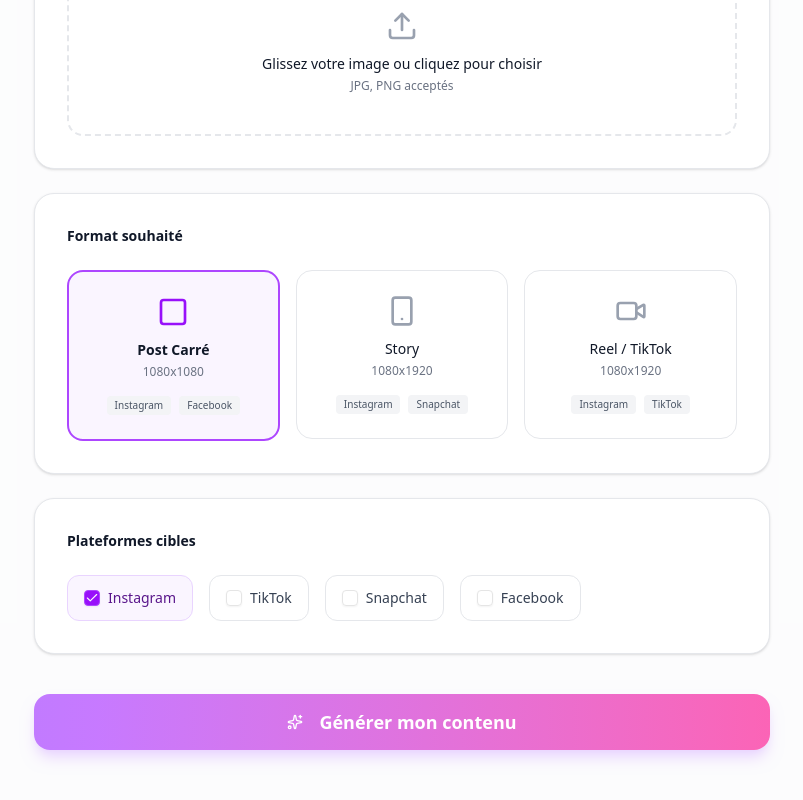
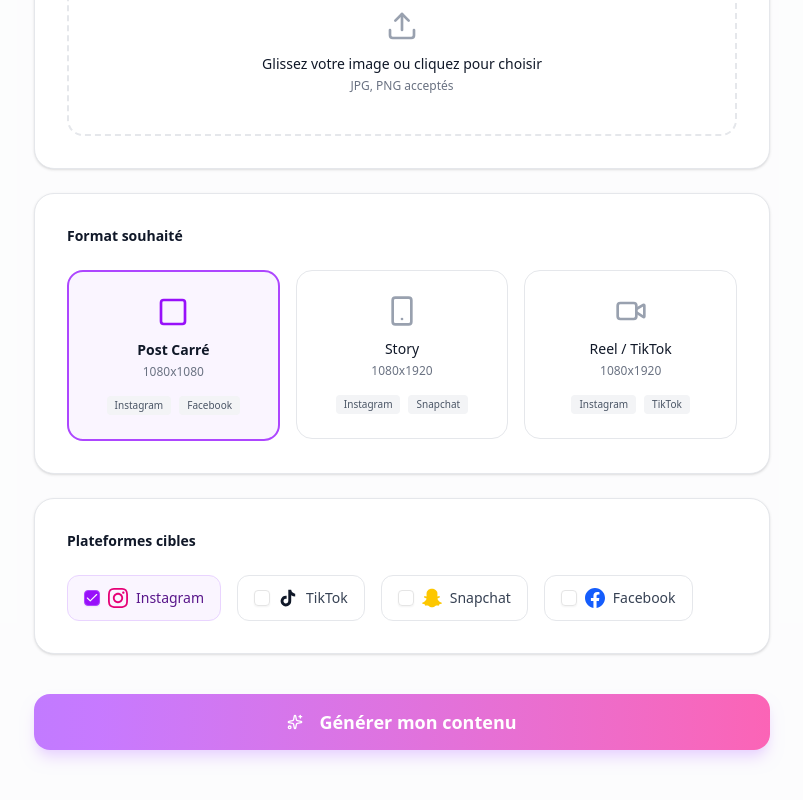
Before and after one commit to hervedombya/creatorflow-ai, a Next.js app: page /create in a window 1280 px wide. Shown: the part 648-1448 px from the top of the page, without its empty margins (238-1041 px from the left). Built offline with nearby package versions, Linux system fonts and the light colour scheme; no server answers.

Commit message:
feat: add social media icon components and integrate them into the create page UI.

```diff
--- a/app/create/page.tsx
+++ b/app/create/page.tsx
@@ -3,6 +3,7 @@ import { Textarea } from "@/components/ui/textarea"
 import { Checkbox } from "@/components/ui/checkbox"
 import { Label } from "@/components/ui/label"
 import { Header } from "@/components/Header"
+import { InstagramIcon, TikTokIcon, SnapchatIcon, FacebookIcon } from "@/components/icons/SocialIcons"
 import { ArrowLeft, Sparkles, Upload, Square, Smartphone, Video } from "lucide-react"
 import Link from "next/link"
 
@@ -102,21 +103,25 @@ export default function Create() {
           <div className="flex flex-wrap gap-4">
              <div className="flex items-center space-x-2 border border-purple-200 bg-purple-50 rounded-lg px-4 py-3 cursor-pointer">
                 <Checkbox id="instagram" defaultChecked className="border-purple-400 data-[state=checked]:bg-purple-600" />
+                <InstagramIcon className="w-5 h-5 text-pink-600" />
                 <Label htmlFor="instagram" className="text-sm font-medium text-purple-900 cursor-pointer">Instagram</Label>
              </div>
 
              <div className="flex items-center space-x-2 border border-gray-200 rounded-lg px-4 py-3 hover:bg-gray-50 cursor-pointer">
                 <Checkbox id="tiktok" />
+                <TikTokIcon className="w-5 h-5 text-gray-900" />
                 <Label htmlFor="tiktok" className="text-sm font-medium text-gray-700 cursor-pointer">TikTok</Label>
              </div>
 
              <div className="flex items-center space-x-2 border border-gray-200 rounded-lg px-4 py-3 hover:bg-gray-50 cursor-pointer">
                 <Checkbox id="snapchat" />
+                <SnapchatIcon className="w-5 h-5 text-yellow-400" />
                 <Label htmlFor="snapchat" className="text-sm font-medium text-gray-700 cursor-pointer">Snapchat</Label>
              </div>
 
              <div className="flex items-center space-x-2 border border-gray-200 rounded-lg px-4 py-3 hover:bg-gray-50 cursor-pointer">
                 <Checkbox id="facebook" />
+                <FacebookIcon className="w-5 h-5 text-blue-600" />
                 <Label htmlFor="facebook" className="text-sm font-medium text-gray-700 cursor-pointer">Facebook</Label>
              </div>
           </div>
--- /dev/null
+++ b/components/icons/SocialIcons.tsx
@@ -0,0 +1,37 @@
+import { cn } from "@/lib/utils"
+
+interface IconProps {
+  className?: string
+}
+
+export function InstagramIcon({ className }: IconProps) {
+  return (
+    <svg className={cn("w-4 h-4", className)} viewBox="0 0 24 24" fill="currentColor">
+      <path d="M12 2.163c3.204 0 3.584.012 4.85.07 3.252.148 4.771 1.691 4.919 4.919.058 1.265.069 1.645.069 4.849 0 3.205-.012 3.584-.069 4.849-.149 3.225-1.664 4.771-4.919 4.919-1.266.058-1.644.07-4.85.07-3.204 0-3.584-.012-4.849-.07-3.26-.149-4.771-1.699-4.919-4.92-.058-1.265-.07-1.644-.07-4.849 0-3.204.013-3.583.07-4.849.149-3.227 1.664-4.771 4.919-4.919 1.266-.057 1.645-.069 4.849-.069zm0-2.163c-3.259 0-3.667.014-4.947.072-4.358.2-6.78 2.618-6.98 6.98-.059 1.281-.073 1.689-.073 4.948 0 3.259.014 3.668.072 4.948.2 4.358 2.618 6.78 6.98 6.98 1.281.058 1.689.072 4.948.072 3.259 0 3.668-.014 4.948-.072 4.354-.2 6.782-2.618 6.979-6.98.059-1.28.073-1.689.073-4.948 0-3.259-.014-3.667-.072-4.947-.196-4.354-2.617-6.78-6.979-6.98-1.281-.059-1.69-.073-4.949-.073zm0 5.838c-3.403 0-6.162 2.759-6.162 6.162s2.759 6.163 6.162 6.163 6.162-2.759 6.162-6.163c0-3.403-2.759-6.162-6.162-6.162zm0 10.162c-2.209 0-4-1.79-4-4 0-2.209 1.791-4 4-4s4 1.791 4 4c0 2.21-1.791 4-4 4zm6.406-11.845c-.796 0-1.441.645-1.441 1.44s.645 1.44 1.441 1.44c.795 0 1.439-.645 1.439-1.44s-.644-1.44-1.439-1.44z"/>
+    </svg>
+  )
+}
+
+export function TikTokIcon({ className }: IconProps) {
+  return (
+    <svg className={cn("w-4 h-4", className)} viewBox="0 0 24 24" fill="currentColor">
+      <path d="M19.59 6.69a4.83 4.83 0 0 1-3.77-4.25V2h-3.45v13.67a2.89 2.89 0 0 1-5.2 1.74 2.89 2.89 0 0 1 2.31-4.64 2.93 2.93 0 0 1 .88.13V9.4a6.84 6.84 0 0 0-1-.05A6.33 6.33 0 0 0 5 20.1a6.34 6.34 0 0 0 10.86-4.43v-7a8.16 8.16 0 0 0 4.77 1.52v-3.4a4.85 4.85 0 0 1-1-.1z"/>
+    </svg>
+  )
+}
+
+export function SnapchatIcon({ className }: IconProps) {
+  return (
+    <svg className={cn("w-4 h-4", className)} viewBox="0 0 24 24" fill="currentColor">
+      <path d="M12.206.793c.99 0 4.347.276 5.93 3.821.529 1.193.403 3.219.299 4.847l-.003.06c-.012.18-.022.345-.03.51.075.045.203.09.401.09.3-.016.659-.12 1.033-.301.165-.088.344-.104.464-.104.182 0 .359.029.509.09.45.149.734.479.734.838.015.449-.39.839-1.213 1.168-.089.029-.209.075-.344.119-.45.135-1.139.36-1.333.81-.09.224-.061.524.12.868l.015.015c.06.136 1.526 3.475 4.791 4.014.255.044.435.27.42.509 0 .075-.015.149-.045.225-.24.569-1.273.988-3.146 1.271-.059.091-.12.375-.164.57-.029.179-.074.36-.134.553-.076.271-.27.405-.555.405h-.03c-.135 0-.313-.031-.538-.074-.36-.075-.765-.135-1.273-.135-.3 0-.599.015-.913.074-.6.104-1.123.464-1.723.884-.853.599-1.826 1.288-3.294 1.288-.06 0-.119-.015-.18-.015h-.149c-1.468 0-2.427-.675-3.279-1.288-.599-.42-1.107-.779-1.707-.884-.314-.045-.629-.074-.928-.074-.54 0-.958.089-1.272.149-.211.043-.391.074-.54.074-.374 0-.523-.224-.583-.42-.061-.192-.09-.389-.135-.567-.046-.181-.105-.494-.166-.57-1.918-.222-2.95-.642-3.189-1.226-.031-.063-.052-.15-.055-.225-.015-.243.165-.465.42-.509 3.264-.54 4.73-3.879 4.791-4.02l.016-.029c.18-.345.224-.645.119-.869-.195-.434-.884-.658-1.332-.809-.121-.029-.24-.074-.346-.119-1.107-.435-1.257-.93-1.197-1.273.09-.479.674-.793 1.168-.793.146 0 .27.029.383.074.42.194.789.3 1.104.3.234 0 .384-.06.465-.105l-.046-.569c-.098-1.626-.225-3.651.307-4.837C7.392 1.077 10.739.807 11.727.807l.419-.015h.06z"/>
+    </svg>
+  )
+}
+
+export function FacebookIcon({ className }: IconProps) {
+  return (
+    <svg className={cn("w-4 h-4", className)} viewBox="0 0 24 24" fill="currentColor">
+      <path d="M24 12.073c0-6.627-5.373-12-12-12s-12 5.373-12 12c0 5.99 4.388 10.954 10.125 11.854v-8.385H7.078v-3.47h3.047V9.43c0-3.007 1.792-4.669 4.533-4.669 1.312 0 2.686.235 2.686.235v2.953H15.83c-1.491 0-1.956.925-1.956 1.874v2.25h3.328l-.532 3.47h-2.796v8.385C19.612 23.027 24 18.062 24 12.073z"/>
+    </svg>
+  )
+}
```
